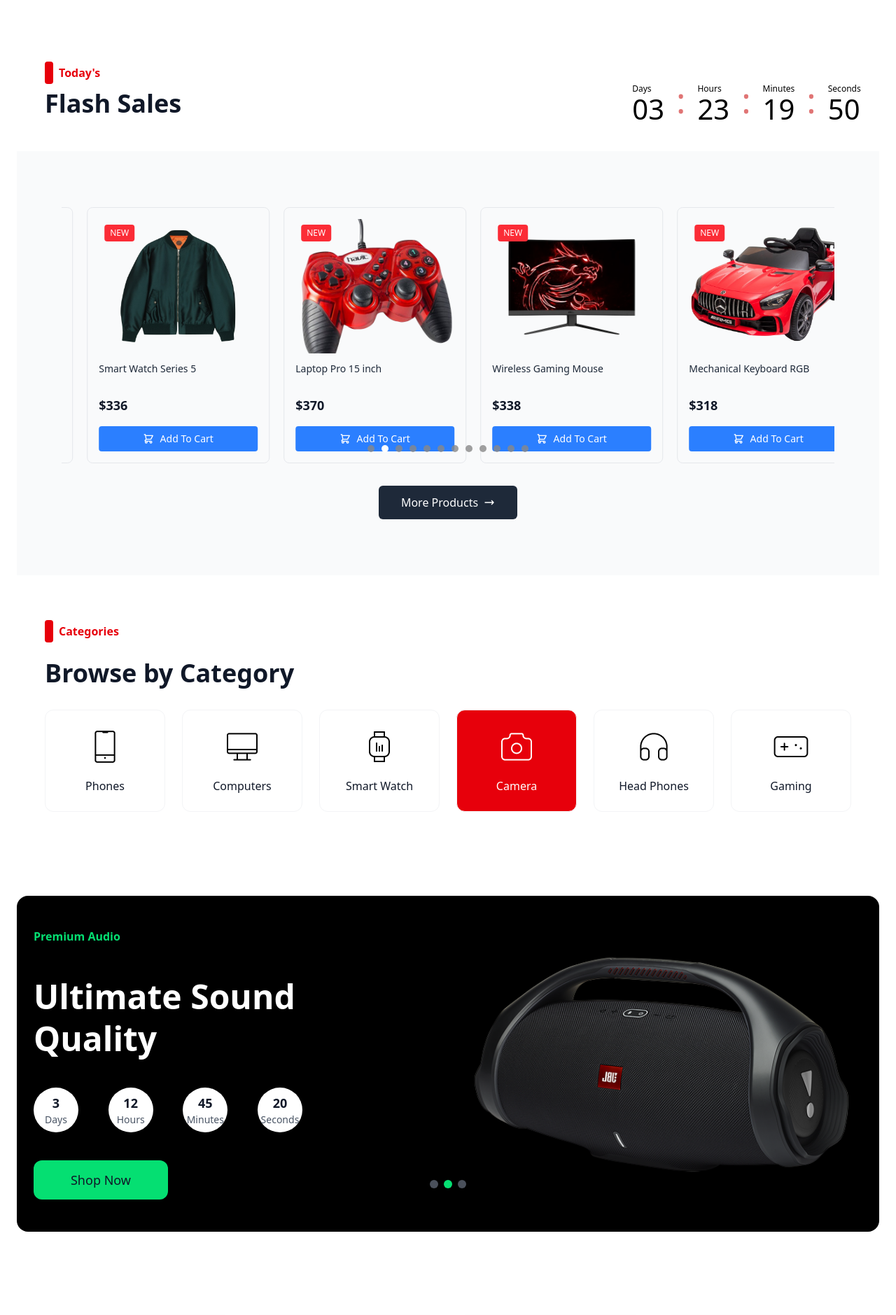
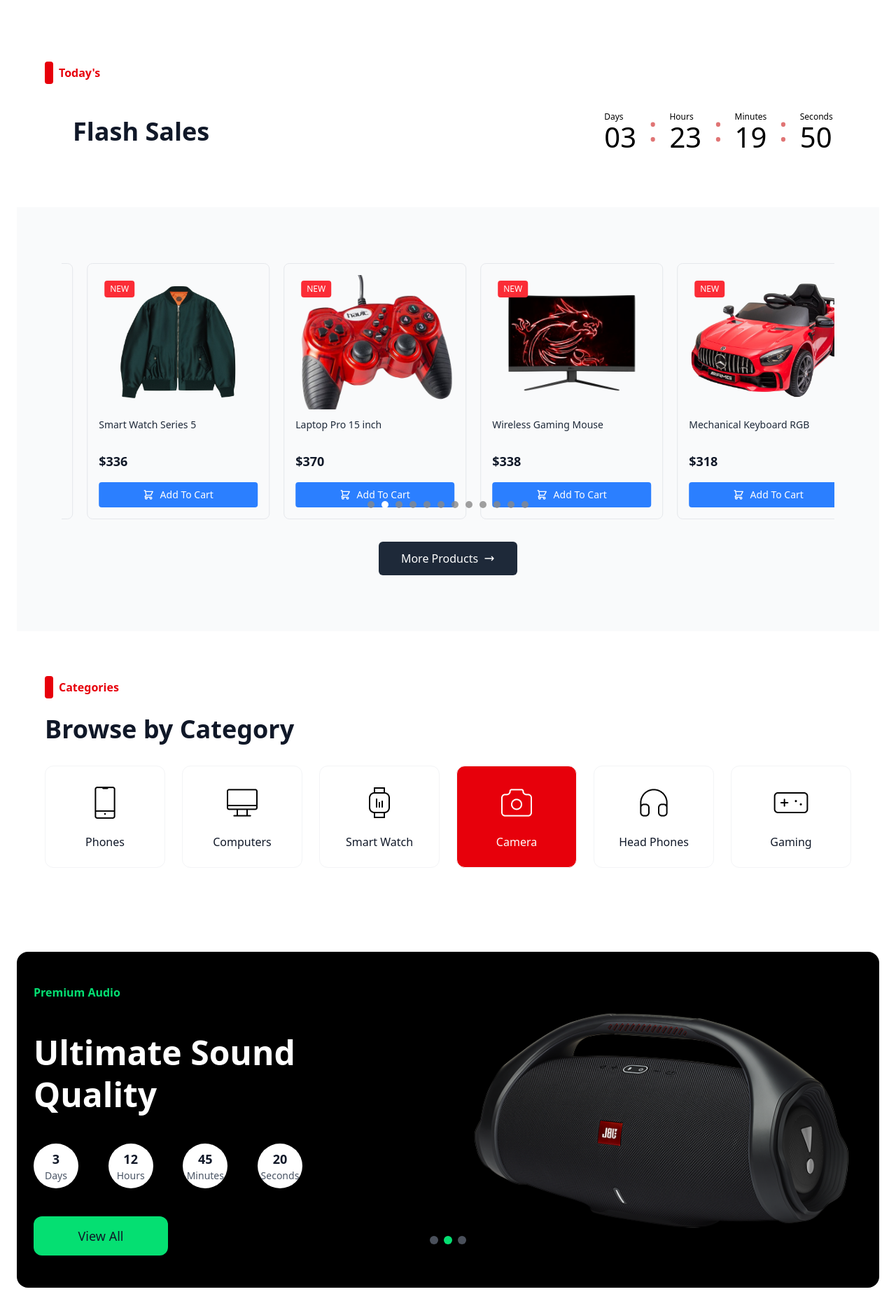
Before and after one commit to KarimovRahim/market, a React (Vite) app: page /Home in a window 1280 px wide. Shown: the part 620-2499 px from the top of the page at 70% size. Built offline with nearby package versions, Linux system fonts and the light colour scheme; sample sign-in values are in the browser's storage.

Commit message:
update1.9

```diff
--- a/src/components/MusicExperienceSwiper.jsx
+++ b/src/components/MusicExperienceSwiper.jsx
@@ -1,4 +1,5 @@
 import React from 'react';
+import { Link } from 'react-router-dom'
 import { Swiper, SwiperSlide } from 'swiper/react';
 import { Pagination, Autoplay } from 'swiper/modules';
 import 'swiper/css';
@@ -55,9 +56,11 @@ const MusicExperienceSlider = ({ musicImage }) => {
                 </div>
 
                 {/* Button */}
+                <Link to={"/Shop"}>
                   <button className="w-full max-w-xs md:w-48 h-12 md:h-14 bg-green-400 hover:bg-green-500 rounded-lg md:rounded-xl font-medium text-base md:text-lg text-gray-900 mt-6 md:mt-8 lg:mt-10 transition-colors">
-                  Buy Now!
+                    View All
                   </button>
+                </Link>
               </div>
 
               {/* Image */}
@@ -103,9 +106,11 @@ const MusicExperienceSlider = ({ musicImage }) => {
                 </div>
 
                 {/* Button */}
+                <Link to={"/Shop"}>
                   <button className="w-full max-w-xs md:w-48 h-12 md:h-14 bg-green-400 hover:bg-green-500 rounded-lg md:rounded-xl font-medium text-base md:text-lg text-gray-900 mt-6 md:mt-8 lg:mt-10 transition-colors">
-                  Shop Now
+                    View All
                   </button>
+                </Link>
               </div>
 
               {/* Image */}
@@ -151,9 +156,11 @@ const MusicExperienceSlider = ({ musicImage }) => {
                 </div>
 
                 {/* Button */}
+                <Link to={"/Shop"}>
                   <button className="w-full max-w-xs md:w-48 h-12 md:h-14 bg-green-400 hover:bg-green-500 rounded-lg md:rounded-xl font-medium text-base md:text-lg text-gray-900 mt-6 md:mt-8 lg:mt-10 transition-colors">
                     View All
                   </button>
+                </Link>
               </div>
 
               {/* Image */}
--- a/src/pages/home.jsx
+++ b/src/pages/home.jsx
@@ -1,30 +1,29 @@
 import React from 'react'
-import { Link } from 'react-router-dom'
+import MusicExperienceSwiper from '../components/MusicExperienceSwiper.jsx';
+import ProductCarousel from '../components/ProductCarousel.jsx';
+import CountdownTimer from '../components/CountDownTimer.jsx';
+import { products } from '../components/ProductsData.jsx';
+import { Pagination, Autoplay } from 'swiper/modules';
 import { Swiper, SwiperSlide } from 'swiper/react';
-import { Pagination, Autoplay } from 'swiper/modules';
+import { SiApple } from 'react-icons/si';
+import { Link } from 'react-router-dom';
+import 'swiper/css/pagination';
 import 'swiper/css';
-import 'swiper/css/pagination';
-import { SiApple } from 'react-icons/si';
-import CountdownTimer from '../components/CountDownTimer.jsx';
-import ProductCarousel from '../components/ProductCarousel.jsx';
-import MusicExperienceSwiper from '../components/MusicExperienceSwiper';
-import { products } from '../components/ProductsData.jsx';
 
-import img1 from '../assets/img1.jpg'
+import HeadPhones from '../assets/HeadPhones.png';
+import computer from '../assets/computer.png';
+import camera from '../assets/camera.png';
+import gaming from '../assets/gaming.png';
 import phones from '../assets/phone.png';
-import computer from '../assets/computer.png';
 import watch from '../assets/watch.png';
-import camera from '../assets/camera.png';
-import HeadPhones from '../assets/HeadPhones.png';
-import gaming from '../assets/gaming.png';
 import music from '../assets/music.png';
-import back from '../assets/back.png';
 import back2 from '../assets/back2.jpg';
-import back3 from '../assets/back3.png';
 import back4 from '../assets/back4.png';
 import icon1 from '../assets/icon1.png';
 import icon2 from '../assets/icon2.png';
 import icon3 from '../assets/icon3.png';
+import back from '../assets/back.png';
+import img1 from '../assets/img1.jpg';
 
 const Home = () => {
   const data = [
@@ -69,9 +68,7 @@ const Home = () => {
 
   return (
     <div className="w-full flex flex-col items-center px-3 sm:px-4 md:px-6">
-      {/* Hero Section */}
       <div className="w-full max-w-6xl flex flex-col lg:flex-row gap-6 md:gap-8 items-start mt-4 md:mt-6 lg:mt-8 mb-8 md:mb-12 lg:mb-16">
-        {/* Sidebar Categories */}
         <div className="w-full lg:w-1/4 bg-white rounded-lg md:rounded-xl shadow-sm p-4 md:p-6 lg:sticky lg:top-6">
           <h3 className="font-semibold text-lg md:text-xl text-gray-900 mb-3 md:mb-4">Categories</h3>
           <div className="flex flex-col gap-2 md:gap-3">
@@ -83,7 +80,6 @@ const Home = () => {
           </div>
         </div>
 
-        {/* Hero Slider */}
         <div className="w-full lg:w-3/4 bg-black rounded-lg md:rounded-xl overflow-hidden">
           <Swiper
             modules={[Pagination, Autoplay]}
@@ -132,26 +128,23 @@ const Home = () => {
         </div>
       </div>
 
-      {/* Flash Sales Section */}
       <div className="w-full max-w-6xl flex flex-col mt-8 md:mt-12 lg:mt-16">
         <div className="flex items-center gap-2 mb-2">
           <div className="w-2 md:w-3 h-6 md:h-8 bg-red-600 rounded"></div>
           <label className="font-semibold text-sm md:text-base text-red-600">Today's</label>
         </div>
-        <div className="flex flex-col sm:flex-row justify-between items-start sm:items-end gap-4 mb-6 md:mb-8 lg:mb-12">
+        <div className="flex flex-col p-[40px] sm:flex-row justify-between items-start sm:items-end gap-4 mb-6 md:mb-8 lg:mb-12">
           <label className="font-semibold text-2xl md:text-3xl lg:text-4xl text-gray-900">Flash Sales</label>
           <CountdownTimer />
         </div>
       </div>
 
-      {/* Product Carousel */}
       <div className="w-full bg-gray-50 py-6 md:py-8 lg:py-12">
         <div className="container mx-auto px-3 sm:px-4 md:px-6 max-w-6xl">
           <ProductCarousel />
         </div>
       </div>
 
-      {/* Categories Section */}
       <div className="w-full max-w-6xl flex flex-col mt-8 md:mt-12 lg:mt-16">
         <div className="flex items-center gap-2 mb-2">
           <div className="w-2 md:w-3 h-6 md:h-8 bg-red-600 rounded"></div>
@@ -160,7 +153,6 @@ const Home = () => {
         <label className="font-semibold text-2xl md:text-3xl lg:text-4xl text-gray-900 mt-2 md:mt-4">Browse by Category</label>
       </div>
 
-      {/* Categories Grid */}
       <div className="w-full max-w-6xl grid grid-cols-2 sm:grid-cols-3 md:grid-cols-6 gap-3 md:gap-4 lg:gap-6 mt-6 md:mt-8">
         {data.map((item) => (
           <div
@@ -179,12 +171,10 @@ const Home = () => {
         ))}
       </div>
 
-      {/* Music Experience */}
       <div className="w-full mt-12 md:mt-16 lg:mt-20 mb-12 md:mb-16 lg:mb-20">
         <MusicExperienceSwiper musicImage={music} />
       </div>
 
-      {/* Featured Products */}
       <div className="w-full max-w-6xl">
         <div className="grid grid-cols-1 sm:grid-cols-2 md:grid-cols-3 lg:grid-cols-4 gap-4 md:gap-6">
           {products.slice(0, 8).map((product) => (
@@ -214,7 +204,6 @@ const Home = () => {
         </div>
       </div>
 
-      {/* More Products Button */}
       <div className="text-center mt-6 md:mt-8 lg:mt-10">
         <Link to="/Shop">
           <button className="bg-gray-800 hover:bg-gray-900 text-white font-medium py-2 md:py-3 px-6 md:px-8 rounded-lg transition-colors inline-flex items-center gap-2">
@@ -226,7 +215,6 @@ const Home = () => {
         </Link>
       </div>
 
-      {/* New Arrivals */}
       <div className="w-full max-w-6xl flex flex-col mt-8 md:mt-12 lg:mt-16">
         <div className="flex items-center gap-2 mb-2">
           <div className="w-2 md:w-3 h-6 md:h-8 bg-red-600 rounded"></div>
@@ -235,9 +223,7 @@ const Home = () => {
         <label className="font-semibold text-2xl md:text-3xl lg:text-4xl text-gray-900 mt-2 md:mt-4">New Arrival</label>
       </div>
 
-      {/* New Arrivals Grid */}
       <div className="w-full max-w-6xl grid grid-cols-1 lg:grid-cols-2 gap-4 md:gap-6 mt-6 md:mt-8">
-        {/* Main Product */}
         <div className="bg-black rounded-lg md:rounded-xl overflow-hidden h-64 md:h-80 lg:h-96 relative"
           style={{
             backgroundImage: `url(${back})`,
@@ -262,9 +248,7 @@ const Home = () => {
           </div>
         </div>
 
-        {/* Secondary Products */}
         <div className="grid grid-cols-1 md:grid-cols-2 gap-4 md:gap-6">
-          {/* Women's Collection */}
           <div className="bg-gray-900 rounded-lg md:rounded-xl overflow-hidden h-60 md:h-64 relative"
             style={{
               backgroundImage: `url(${back2})`,
@@ -289,7 +273,6 @@ const Home = () => {
             </div>
           </div>
 
-          {/* Speakers */}
           <div className="bg-gray-900 rounded-lg md:rounded-xl overflow-hidden h-60 md:h-64 relative"
             style={{
               backgroundImage: `url(${back4})`,
@@ -316,7 +299,6 @@ const Home = () => {
         </div>
       </div>
 
-      {/* Features Section */}
       <div className="w-full max-w-6xl grid grid-cols-1 md:grid-cols-3 gap-6 md:gap-8 mt-12 md:mt-16 lg:mt-20 mb-12 md:mb-16 lg:mb-20">
         {[
           { icon: icon1, title: "FREE AND FAST DELIVERY", description: "Free delivery for all orders over $140" },
```
Lines whose indentation alone changed are shown as unchanged.
